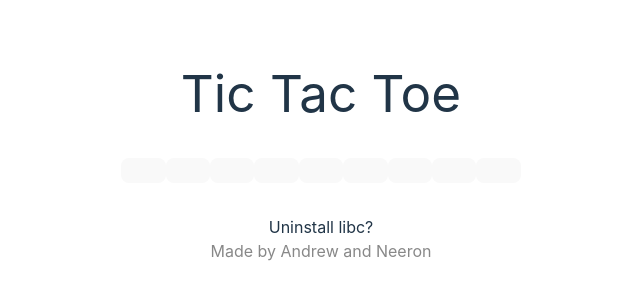
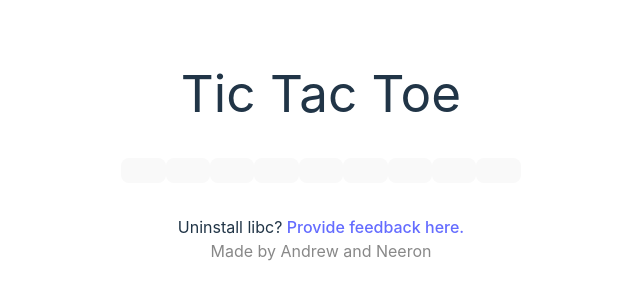
Before and after one commit to BoohooCorporation/EnterpriseGradeTicTacToe, a Svelte app: page / in a window 1280 px wide. Shown: the part 236-536 px from the top of the page, without its empty margins (319-959 px from the left). Built offline with nearby package versions, Linux system fonts and the light colour scheme.

Commit message:
Add feedback form

```diff
--- a/src/App.svelte
+++ b/src/App.svelte
@@ -10,7 +10,7 @@
   </div>
 
   <p>
-    Uninstall libc?
+    Uninstall libc? <a href="https://forms.office.com/r/wQ7r0WxpjQ">Provide feedback here.</a>
   </p>
 
   <p class="muted">
```
